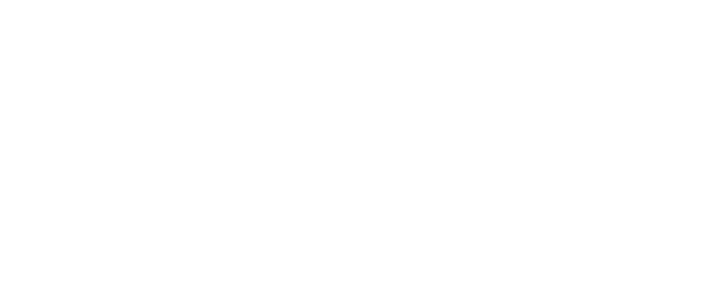
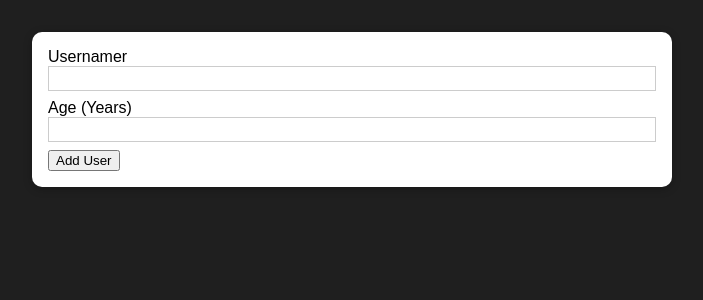
Before and after one commit to tylerfurgalack/section8-practice-project, a React (Create React App) app in the folder 01-starting-project/: page / in a window 1280 px wide. Shown: the top 300 px of the page, without its empty margins (288-991 px from the left). Built offline with nearby package versions, Linux system fonts and the light colour scheme.

Commit message:
first couple lectures, creating form,labels, inputs, and card styles with css module styling

```diff
--- a/01-starting-project/src/App.js
+++ b/01-starting-project/src/App.js
@@ -1,10 +1,11 @@
 import React from 'react';
 
+import AddUser from './components/Users/AddUser';
 
 function App() {
   return (
     <div>
-
+      <AddUser/>
     </div>
   );
 }
--- /dev/null
+++ b/01-starting-project/src/components/UI/Card.js
@@ -0,0 +1,9 @@
+import React from "react";
+
+import classes from "./Card.module.css";
+
+const Card = (props) => {
+    return <div className={`${classes.card} ${props.className}`}>{props.children}</div>
+};
+
+export default Card;
--- /dev/null
+++ b/01-starting-project/src/components/UI/Card.module.css
@@ -0,0 +1,5 @@
+.card{
+   background: white;
+   box-shadow: 0 2px 8px rgba(0, 0,0,0.26);
+   border-radius: 10px;
+}
--- /dev/null
+++ b/01-starting-project/src/components/Users/AddUser.js
@@ -0,0 +1,25 @@
+import React from "react";
+
+import Card from "../UI/Card";
+import classes from './AddUser.module.css';
+
+
+const AddUser = (props) => {
+  const addUserHandler = (event) => {
+    event.preventDefault();
+  };
+
+  return (
+    <Card className={classes.input}>
+      <form onSubmit={addUserHandler}>
+        <lable htmlFor="username">Usernamer</lable>
+        <input id="username" type="text" />
+        <lable htmlFor="age">Age (Years)</lable>
+        <input id="age" type="number" />
+        <button type="submit">Add User</button>
+      </form>
+    </Card>
+  );
+};
+
+export default AddUser;
--- /dev/null
+++ b/01-starting-project/src/components/Users/AddUser.module.css
@@ -0,0 +1,26 @@
+.input {
+    margin: 2rem auto;
+    padding: 1rem;
+    width: 90%;
+    max-width: 40rem;
+  }
+
+  .input label {
+    display: block;
+    font-weight: bold;
+    margin-bottom: 0.5rem;
+  }
+
+  .input input {
+    font: inherit;
+    display: block;
+    width: 100%;
+    border: 1px solid #ccc;
+    padding: 0.15rem;
+    margin-bottom: 0.5rem;
+  }
+
+  .input input:focus {
+    outline: none;
+    border-color: #4f005f;
+  }
--- a/01-starting-project/src/index.css
+++ b/01-starting-project/src/index.css
@@ -4,6 +4,7 @@
 
 html {
   font-family: sans-serif;
+  background: #1f1f1f;
 }
 
 body {
```
